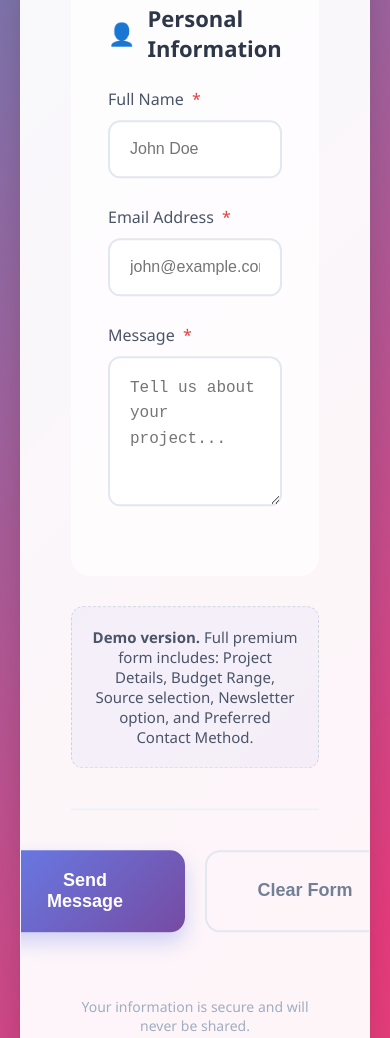
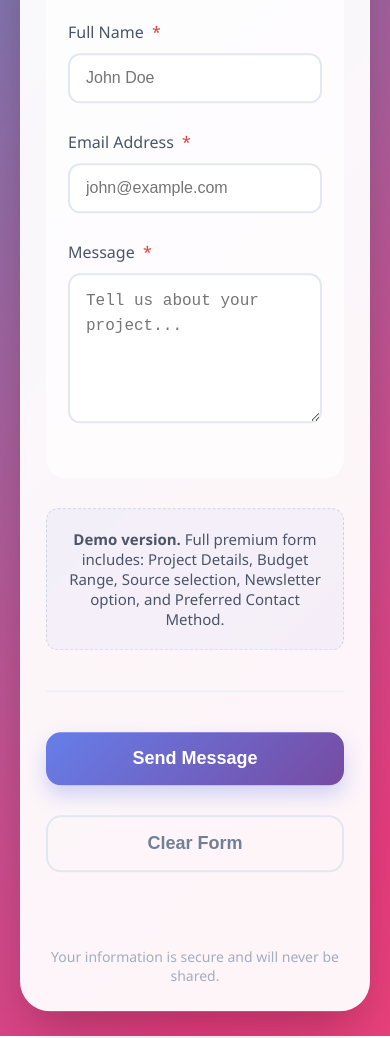
Before and after one commit to Greenleaf-valley/Html-templates, a plain HTML site: page Demos/Premium-demo-form.html in a window 390 px wide. Shown: the part 345-1383 px from the top of the page. Drawn offline with Linux system fonts and the light colour scheme.

Commit message:
Update Premium-demo-form.html

```diff
--- a/Demos/Premium-demo-form.html
+++ b/Demos/Premium-demo-form.html
@@ -179,6 +179,27 @@
             font-size: 14px;
             padding-top: 25px;
         }
+        @media (max-width: 768px) {
+            .form-card {
+                padding: 25px !important;
+            }
+            .form-section {
+                padding: 20px !important;
+            }
+            .form-control {
+                font-size: 16px; /* Prevents iOS zoom */
+                padding: 14px 16px;
+            }
+            .btn {
+                padding: 16px 30px;
+                min-width: auto;
+                width: 100%;
+                margin-bottom: 10px;
+            }
+            .form-actions {
+                flex-direction: column;
+            }
+        }
     </style>
 </head>
 <body>
```
